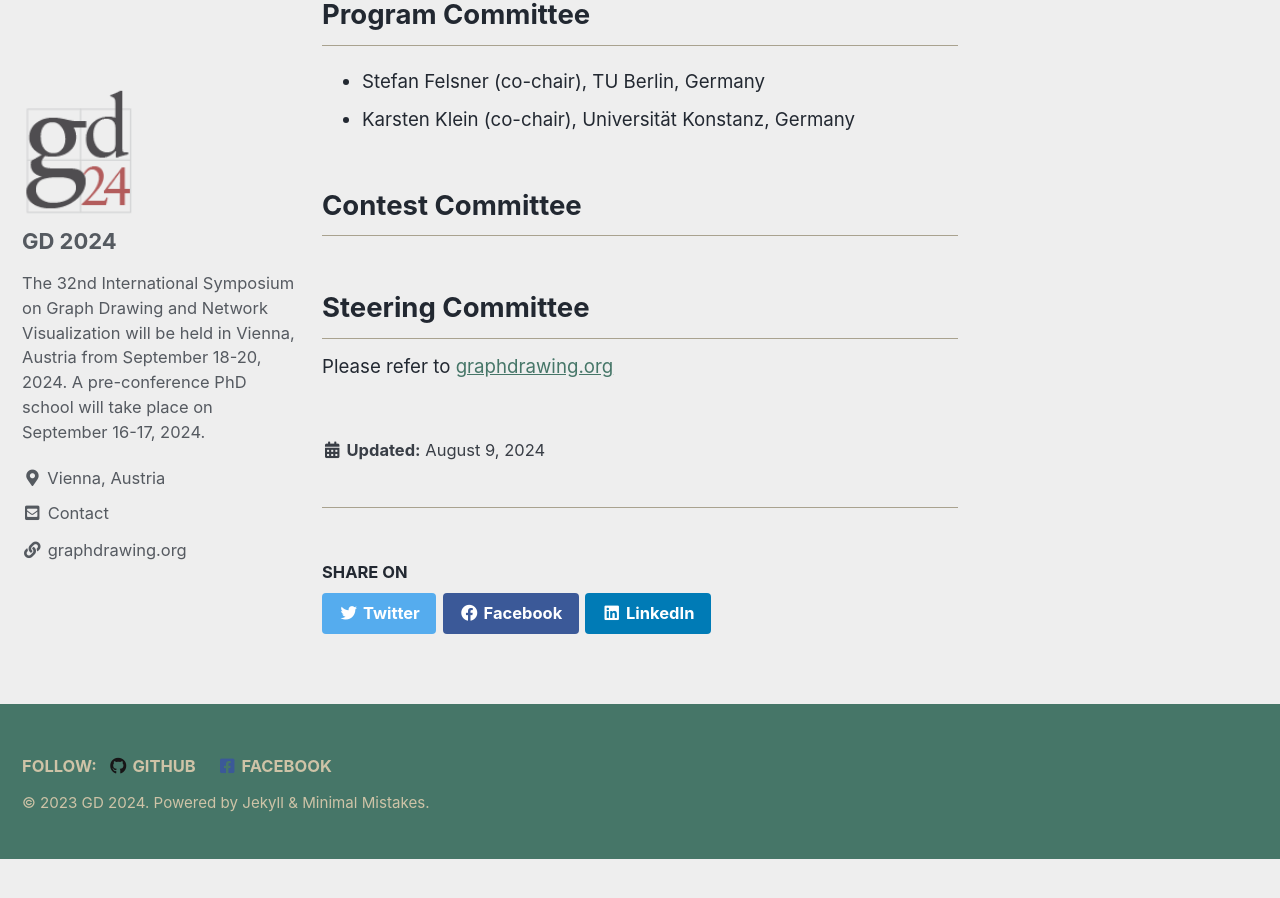
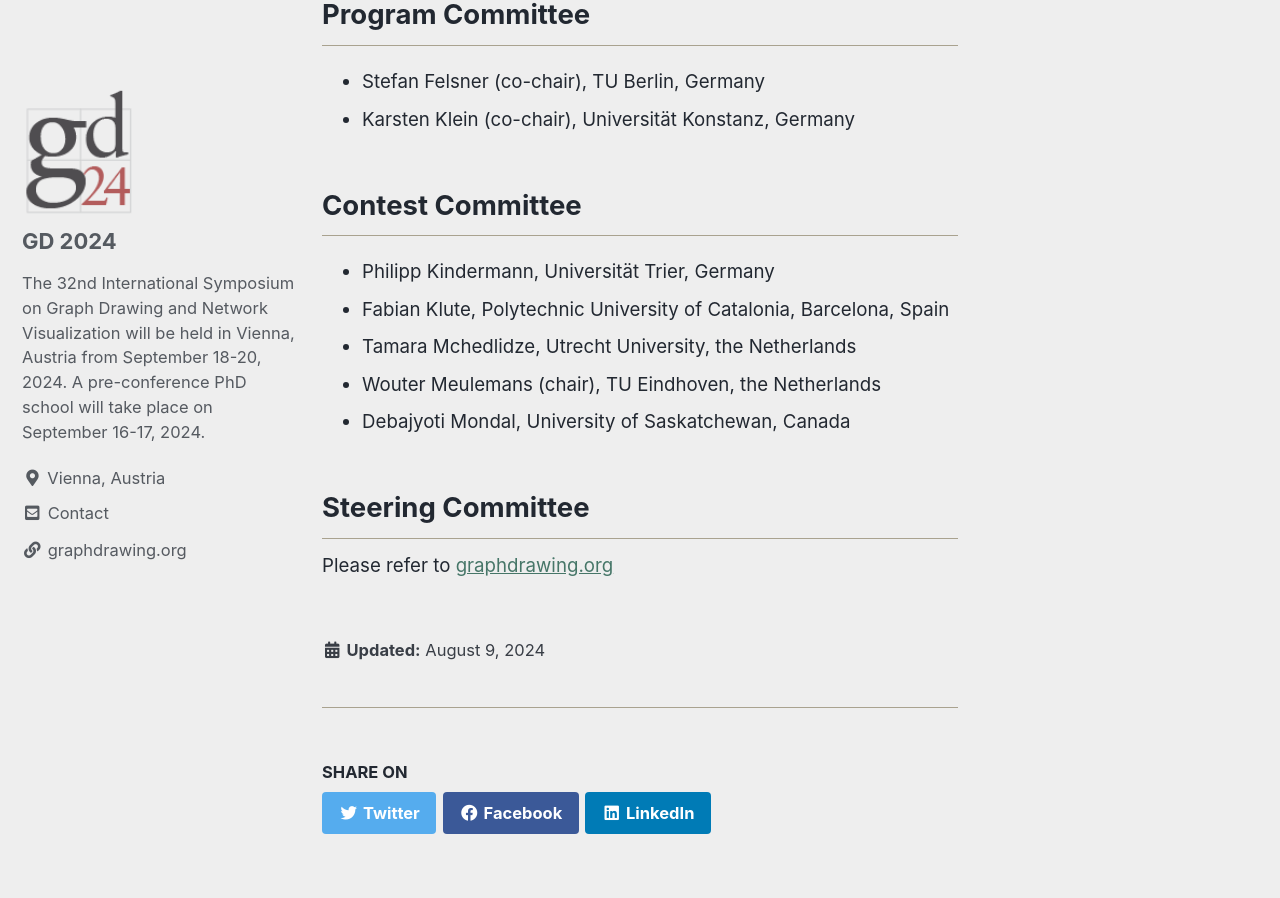
Before and after one commit to graphdrawing/gd2024, a Jekyll site: the page built from pages/committee.md, in a window 1280 px wide and 900 px high, scrolled down 1421 px. Built offline with Jekyll 4.4.1, drawn with Linux system fonts in a browser that asks for light colours; cached includes are drawn as plain includes; before the commit the page ends 2280 px from its top, so only the background shows below that.

Commit message:
Update committee.md

```diff
--- a/pages/committee.md
+++ b/pages/committee.md
@@ -70,6 +70,12 @@ toc: true
 
 ## Contest Committee
 
+* Philipp Kindermann, Universität Trier, Germany
+* Fabian Klute, Polytechnic University of Catalonia, Barcelona, Spain
+* Tamara Mchedlidze, Utrecht University, the Netherlands
+* Wouter Meulemans (chair), TU Eindhoven, the Netherlands
+* Debajyoti Mondal, University of Saskatchewan, Canada
+
 ## Steering Committee
 
 Please refer to [graphdrawing.org](http://graphdrawing.org/sc.html)
```
